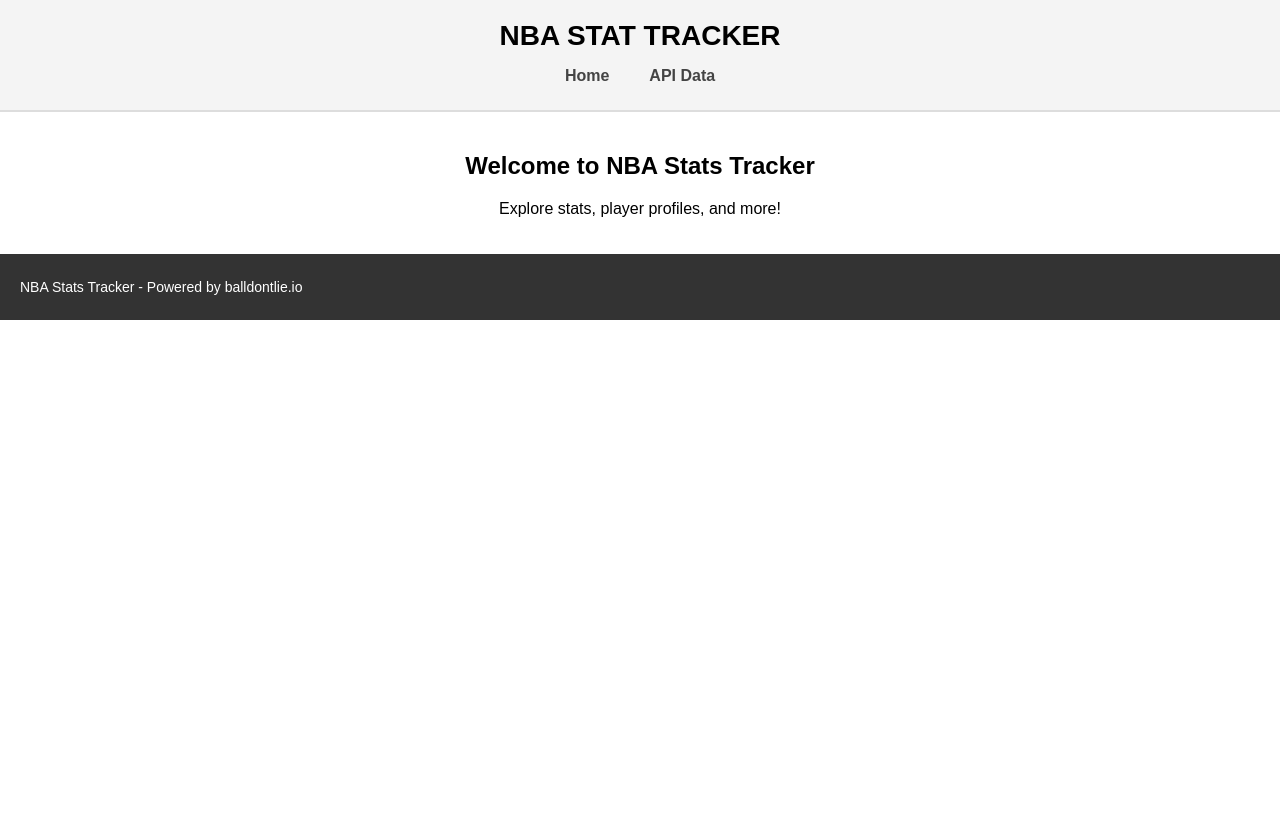
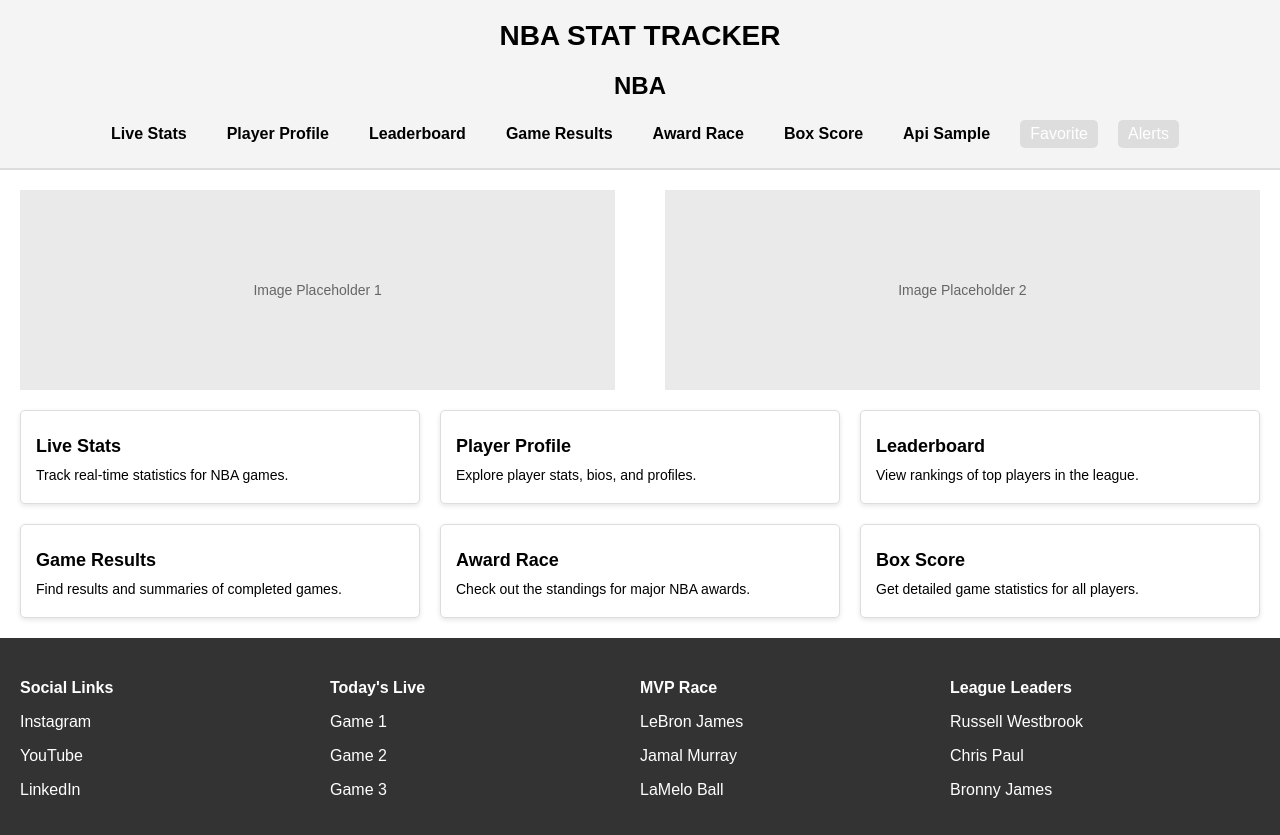
Before and after one commit to AbbasAli5784/Nba-Stats-App, a React (Create React App) app: page / in a window 1280 px wide. Before the commit the page ends 800 px from the top, so only its background shows below. Built offline with nearby package versions, Linux system fonts and the light colour scheme.

Commit message:
Updating changes

```diff
--- a/package.json
+++ b/package.json
@@ -2,6 +2,7 @@
   "name": "nba-app",
   "version": "0.1.0",
   "private": true,
+  "homepage": "./",
   "dependencies": {
     "@testing-library/jest-dom": "^5.17.0",
     "@testing-library/react": "^13.4.0",
--- a/src/ApiData.js
+++ b/src/ApiData.js
@@ -1,19 +1,39 @@
 import React, { useState, useEffect } from "react";
 import axios from "axios";
 
-function ApiData() {
-  const [players, setPlayers] = useState([]);
-  const [loading, setLoading] = useState(true);
+const ApiData = () => {
+  const [players, setPlayers] = useState([]); // State to store player data
+  const [loading, setLoading] = useState(true); // State to track loading
+  const [error, setError] = useState(null); // State to track errors
 
   useEffect(() => {
     const fetchPlayers = async () => {
       try {
-        const response = await axios.get("https://www.balldontlie.io/api/v1/players");
-        setPlayers(response.data.data.slice(0, 10)); // Fetch first 10 players
-        setLoading(false);
-      } catch (error) {
-        console.error("Error fetching API data:", error);
-        setLoading(false);
+        const response = await axios.get(
+          "https://api-nba-v1.p.rapidapi.com/players",
+          {
+            headers: {
+              "X-RapidAPI-Key": "2050522d5bmshdec83e2910daa6dp1424a0jsn3bd670c71775",
+              "X-RapidAPI-Host": "api-nba-v1.p.rapidapi.com",
+            },
+            params: {
+              team: 1, // Fetch players from team ID 1 (e.g., Atlanta Hawks)
+              season: 2021, // Optionally specify the season
+            },
+          }
+        );
+
+        // Update state with fetched player data
+        if (response.data && response.data.response) {
+          setPlayers(response.data.response.slice(0, 10)); // Limit to 10 players
+        } else {
+          setError("No player data available.");
+        }
+      } catch (err) {
+        console.error("Error fetching API data:", err);
+        setError("Failed to fetch player data.");
+      } finally {
+        setLoading(false); // Set loading to false after request
       }
     };
 
@@ -22,24 +42,26 @@ function ApiData() {
 
   return (
     <div className="main-content">
-      <h2>API Data</h2>
+      <h2>NBA Players</h2>
       {loading ? (
         <p>Loading data...</p>
+      ) : error ? (
+        <p>{error}</p>
       ) : (
         <div className="players-list">
-          {players.map((player) => (
-            <div key={player.id} className="player-card">
+          {players.map((player, index) => (
+            <div key={index} className="player-card">
               <h3>
-                {player.first_name} {player.last_name}
+                {player.firstname} {player.lastname}
               </h3>
-              <p>Team: {player.team.full_name}</p>
-              <p>Position: {player.position || "N/A"}</p>
+              <p>Team: {player.team ? player.team.fullname : "N/A"}</p>
+              <p>Position: {player.leagues.standard.pos || "N/A"}</p>
             </div>
           ))}
         </div>
       )}
     </div>
   );
-}
+};
 
 export default ApiData;
--- a/src/App.css
+++ b/src/App.css
@@ -142,3 +142,28 @@ body {
   margin: 5px 0;
   font-size: 14px;
 }
+
+button {
+  background-color: #007bff;
+  color: white;
+  padding: 10px 20px;
+  border: none;
+  border-radius: 5px;
+  cursor: pointer;
+  font-size: 16px;
+}
+
+button:disabled {
+  background-color: #cccccc;
+  cursor: not-allowed;
+}
+
+ul {
+  list-style: none;
+  padding: 0;
+}
+
+li {
+  margin: 10px 0;
+  font-size: 16px;
+}
--- a/src/App.js
+++ b/src/App.js
@@ -1,34 +1,31 @@
 import logo from './logo.svg';
 import './App.css';
 import React from "react";
-import { BrowserRouter as Router, Routes, Route, Link } from "react-router-dom";
+import { BrowserRouter as Router, Routes, Route } from "react-router-dom";
 import Home from "./Home";
-import ApiData from "./ApiData";
-import "./App.css";
+import LiveStats from "./LiveStats";
+import PlayerProfile from "./PlayerProfile";
+import Leaderboard from "./Leaderboard";
+import GameResults from "./GameResults";
+import AwardRace from "./AwardRace";
+import BoxScore from "./BoxScore";
+import ApiData from "./ApiData"
 
 function App() {
   return (
     <Router>
-      <div className="app">
-        {/* Header */}
-        <header className="header">
-          <h1>NBA STAT TRACKER</h1>
-          <nav className="nav">
-            <Link to="/">Home</Link>
-            <Link to="/api-data">API Data</Link>
-          </nav>
-        </header>
-
-        {/* Routes */}
+      <div className="App">
         <Routes>
           <Route path="/" element={<Home />} />
+          <Route path="/live-stats" element={<LiveStats />} />
+          <Route path="/player-profile" element={<PlayerProfile />} />
+          <Route path="/leaderboard" element={<Leaderboard />} />
+          <Route path="/game-results" element={<GameResults />} />
+          <Route path="/award-race" element={<AwardRace />} />
+          <Route path="/box-score" element={<BoxScore />} />
           <Route path="/api-data" element={<ApiData />} />
+
         </Routes>
-
-        {/* Footer */}
-        <footer className="footer">
-          <p>NBA Stats Tracker - Powered by balldontlie.io</p>
-        </footer>
       </div>
     </Router>
   );
--- /dev/null
+++ b/src/AwardRace.js
@@ -0,0 +1,12 @@
+import React from "react";
+
+const AwardRace = () => {
+  return (
+    <div>
+      <h2>Award Race</h2>
+      <p>This is the Award Race page where details of major NBA award standings will be displayed.</p>
+    </div>
+  );
+};
+
+export default AwardRace;
--- /dev/null
+++ b/src/BoxScore.js
@@ -0,0 +1,12 @@
+import React from "react";
+
+const BoxScore = () => {
+  return (
+    <div>
+      <h2>Box Score</h2>
+      <p>This is the Box Score page where detailed game statistics will be displayed.</p>
+    </div>
+  );
+};
+
+export default BoxScore;
--- /dev/null
+++ b/src/GameResults.js
@@ -0,0 +1,12 @@
+import React from "react";
+
+const GameResults = () => {
+  return (
+    <div>
+      <h2>Game Results</h2>
+      <p>This is the Game Results page where game summaries and scores will be shown.</p>
+    </div>
+  );
+};
+
+export default GameResults;
--- /dev/null
+++ b/src/Home.css
@@ -0,0 +1,84 @@
+/* Header */
+.header {
+    text-align: center;
+    background-color: #f4f4f4;
+    padding: 20px;
+    border-bottom: 2px solid #ddd;
+  }
+
+  .nav {
+    display: flex;
+    justify-content: center;
+    gap: 20px;
+    margin-top: 10px;
+  }
+
+  .nav a {
+    text-decoration: none;
+    color: black;
+    font-weight: bold;
+    border-radius: 5px;
+    padding: 5px 10px;
+  }
+
+  .favorite-btn, .alert-btn {
+    background-color: #ddd;
+    padding: 5px 10px;
+    border-radius: 5px;
+    cursor: pointer;
+  }
+
+  /* Main Content */
+  .image-section {
+    display: flex;
+    justify-content: space-between;
+    margin: 20px;
+  }
+
+  .placeholder {
+    width: 48%;
+    height: 200px;
+    background-color: #eaeaea;
+    display: flex;
+    align-items: center;
+    justify-content: center;
+  }
+
+  .info-section {
+    display: grid;
+    grid-template-columns: repeat(3, 1fr);
+    gap: 20px;
+    margin: 20px;
+  }
+
+  .info-card {
+    background-color: white;
+    padding: 15px;
+    border: 1px solid #ddd;
+    border-radius: 5px;
+    text-align: left;
+    box-shadow: 0 2px 5px rgba(0, 0, 0, 0.1);
+  }
+
+  .info-card a {
+    text-decoration: none;
+    color: black;
+  }
+
+  .info-card:hover {
+    box-shadow: 0 4px 10px rgba(0, 0, 0, 0.2);
+  }
+
+  /* Footer */
+  footer {
+    display: grid;
+    grid-template-columns: repeat(4, 1fr);
+    background-color: #333;
+    color: white;
+    padding: 20px;
+    text-align: left;
+  }
+
+  footer h4 {
+    margin-bottom: 10px;
+  }
--- a/src/Home.js
+++ b/src/Home.js
@@ -1,12 +1,104 @@
 import React from "react";
+import { Link } from "react-router-dom";
+import "./Home.css"; // Add styles to match the wireframe
 
-function Home() {
+const Home = () => {
   return (
-    <div className="main-content">
-      <h2>Welcome to NBA Stats Tracker</h2>
-      <p>Explore stats, player profiles, and more!</p>
+    <div className="home">
+      {/* Header */}
+      <header className="header">
+        <h1>NBA STAT TRACKER</h1>
+        <h2>NBA</h2>
+        <nav className="nav">
+          <Link to="/live-stats">Live Stats</Link>
+          <Link to="/player-profile">Player Profile</Link>
+          <Link to="/leaderboard">Leaderboard</Link>
+          <Link to="/game-results">Game Results</Link>
+          <Link to="/award-race">Award Race</Link>
+          <Link to="/box-score">Box Score</Link>
+          <Link to="/api-data">Api Sample</Link>
+          <button className="favorite-btn">Favorite</button>
+          <button className="alert-btn">Alerts</button>
+        </nav>
+      </header>
+
+      {/* Main Content */}
+      <main>
+        <div className="image-section">
+          <div className="placeholder">Image Placeholder 1</div>
+          <div className="placeholder">Image Placeholder 2</div>
+        </div>
+
+        <div className="info-section">
+          <div className="info-card">
+            <Link to="/live-stats">
+              <h3>Live Stats</h3>
+              <p>Track real-time statistics for NBA games.</p>
+            </Link>
+          </div>
+          <div className="info-card">
+            <Link to="/player-profile">
+              <h3>Player Profile</h3>
+              <p>Explore player stats, bios, and profiles.</p>
+            </Link>
+          </div>
+
+          <div className="info-card">
+            <Link to="/leaderboard">
+              <h3>Leaderboard</h3>
+              <p>View rankings of top players in the league.</p>
+            </Link>
+          </div>
+          <div className="info-card">
+            <Link to="/game-results">
+              <h3>Game Results</h3>
+              <p>Find results and summaries of completed games.</p>
+            </Link>
+          </div>
+          <div className="info-card">
+            <Link to="/award-race">
+              <h3>Award Race</h3>
+              <p>Check out the standings for major NBA awards.</p>
+            </Link>
+          </div>
+          <div className="info-card">
+            <Link to="/box-score">
+              <h3>Box Score</h3>
+              <p>Get detailed game statistics for all players.</p>
+            </Link>
+          </div>
+        </div>
+      </main>
+
+      {/* Footer */}
+      <footer>
+        <div className="footer-column">
+          <h4>Social Links</h4>
+          <p>Instagram</p>
+          <p>YouTube</p>
+          <p>LinkedIn</p>
+        </div>
+        <div className="footer-column">
+          <h4>Today's Live</h4>
+          <p>Game 1</p>
+          <p>Game 2</p>
+          <p>Game 3</p>
+        </div>
+        <div className="footer-column">
+          <h4>MVP Race</h4>
+          <p>LeBron James</p>
+          <p>Jamal Murray</p>
+          <p>LaMelo Ball</p>
+        </div>
+        <div className="footer-column">
+          <h4>League Leaders</h4>
+          <p>Russell Westbrook</p>
+          <p>Chris Paul</p>
+          <p>Bronny James</p>
+        </div>
+      </footer>
     </div>
   );
-}
+};
 
 export default Home;
--- /dev/null
+++ b/src/Leaderboard.js
@@ -0,0 +1,12 @@
+import React from "react";
+
+const Leaderboard = () => {
+  return (
+    <div>
+      <h2>Leaderboard</h2>
+      <p>This is the Leaderboard page where top player rankings will be displayed.</p>
+    </div>
+  );
+};
+
+export default Leaderboard;
--- /dev/null
+++ b/src/LiveStats.js
@@ -0,0 +1,12 @@
+import React from "react";
+
+const LiveStats = () => {
+  return (
+    <div>
+      <h2>Live Stats</h2>
+      <p>This is the Live Stats page.</p>
+    </div>
+  );
+};
+
+export default LiveStats;
--- /dev/null
+++ b/src/PlayerProfile.js
@@ -0,0 +1,12 @@
+import React from "react";
+
+const PlayerProfile = () => {
+  return (
+    <div>
+      <h2>Player Profile</h2>
+      <p>This is the Player Profile page where player stats and bios will be shown.</p>
+    </div>
+  );
+};
+
+export default PlayerProfile;
```
Also changed, not shown: 1 other file (tests, documents, lock files or other folders).
